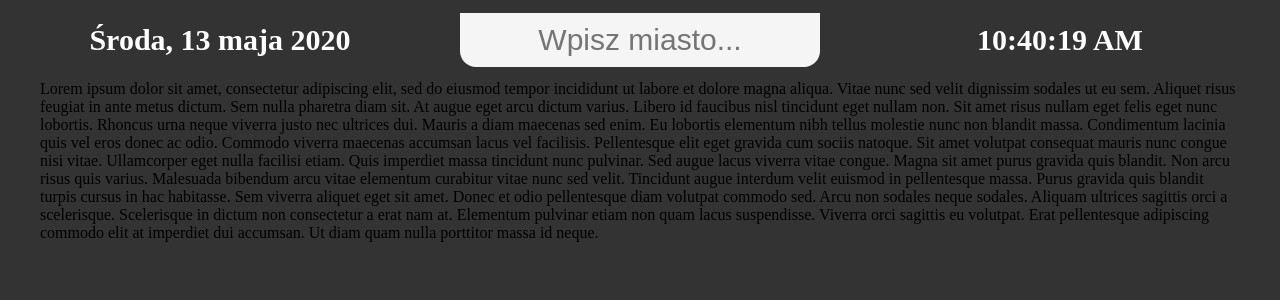
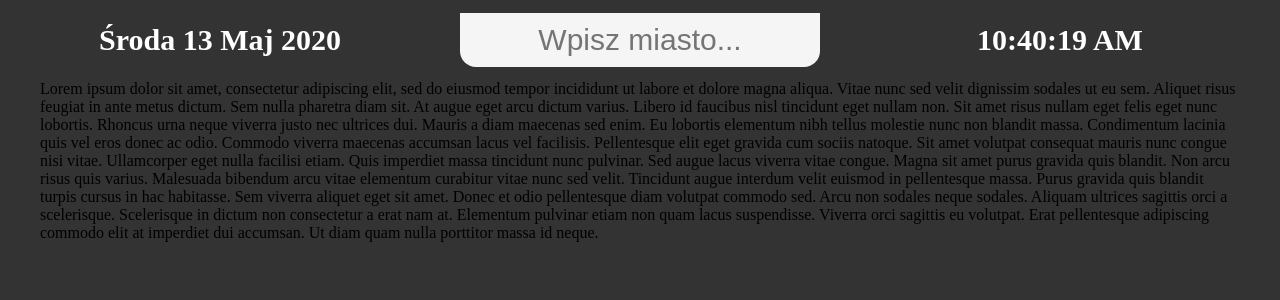
Before and after one commit to Zyar3k/local_weather_app, a React (Create React App) app: page / in a window 1280 px wide. Shown: the top 300 px of the page. Built offline with nearby package versions, Linux system fonts and the light colour scheme.

Commit message:
AdddatePL

```diff
--- a/src/App.js
+++ b/src/App.js
@@ -1,5 +1,6 @@
 import React, { useState } from 'react';
 import Clock from './components/Clock/Clock';
+import DatePL from './components/DatePL/DatePL';
 const api = {
   key: '&APPID=183d4af22c5b654ede3953c40f485cdf',
   base: 'https://api.openweathermap.org/data/2.5/weather?q=',
@@ -31,7 +32,9 @@ function App() {
 
     <div className="app">
       <header>
-        <div>Środa, 13 maja 2020</div>
+        <div>
+          <DatePL  />
+        </div>
         <input
         type='text'
         onChange={event => setQuery(event.target.value)}
--- /dev/null
+++ b/src/components/DatePL/DatePL.js
@@ -0,0 +1,18 @@
+import React from 'react'
+
+function DatePL() {
+  let months = ["Styczeń", "Luty", "Marzec", "Kwiecień", "Maj", "Czerwiec", "Lipiec", "Sierpień", "Wrzesień", "Październik", "Listopad", "Grudzień"];
+    let days = ["Niedziela", "Poniedziałek", "Wtorek", "Środa", "Czwartek", "Piątek", "Sobota"];
+
+    let day = days[new Date().getDay()];
+    let date = new Date().getDate();
+    let month = months[new Date().getMonth()];
+    let year = new Date().getFullYear();
+  return (
+    <span>
+      {day} {date} {month} {year}
+    </span>
+  )
+}
+
+export default DatePL;
```
